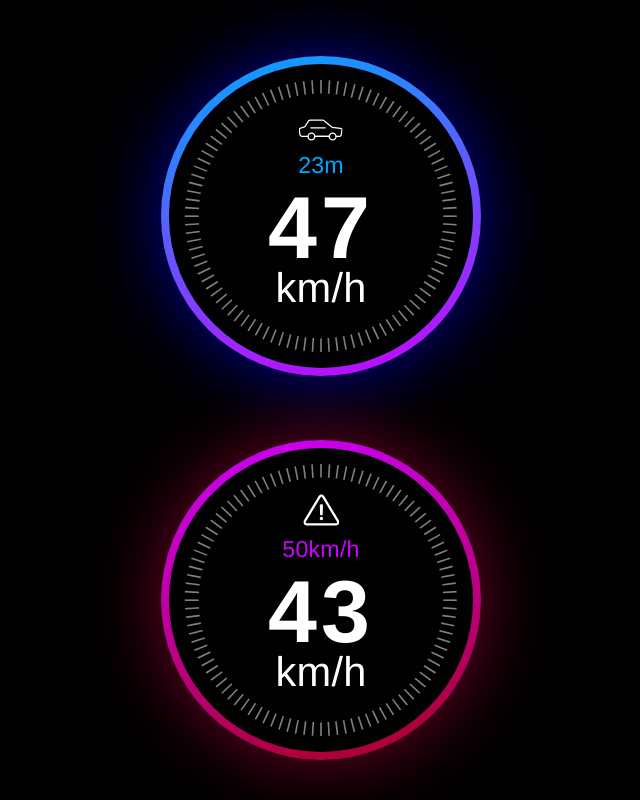
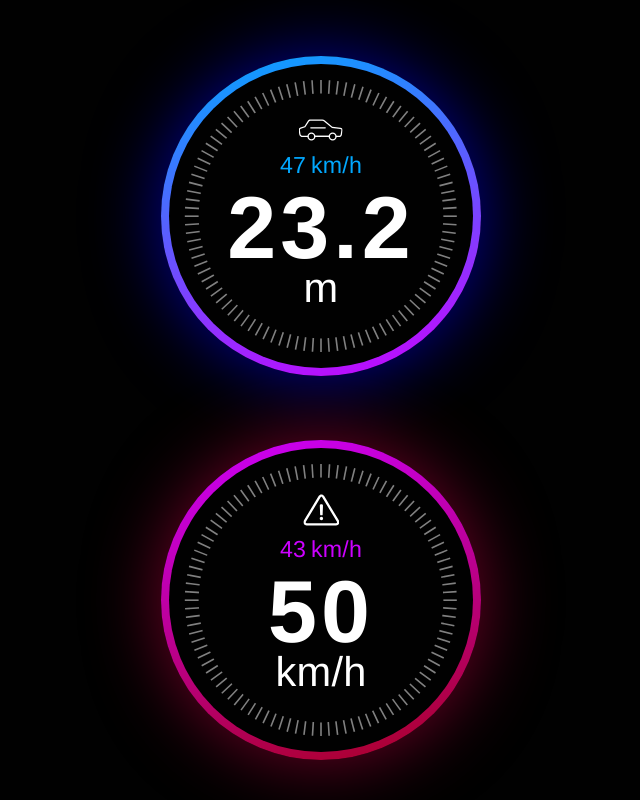
Before and after one commit to vmaraccini/TCC, a plain HTML site: page web/index.html in a window 1280 px wide. Shown: the whole page, without its empty margins (319-959 px from the left). Drawn offline with Linux system fonts and the light colour scheme.

Commit message:
Invert values

```diff
--- a/web/data.json
+++ b/web/data.json
@@ -1 +1 @@
-{"current_speed":430,"leader_distance":2300,"leader_speed":1333,"max_speed":50,"pedal":120}
+{"current_speed":430,"leader_distance":2325,"leader_speed":1333,"max_speed":50,"pedal":120}
--- a/web/index.html
+++ b/web/index.html
@@ -27,7 +27,7 @@
           </div>
           <div id="leader-distance" class="small-number">?</div>
           <h1 id="leader-speed" class="big-number">?</h1>
-          <div class="unit">km/h</div>
+          <div class="unit">m</div>
         </div>
         <div id="car">
           <img src="img/chat.svg" />
@@ -68,7 +68,7 @@
   <script src='js/jquery-3.1.1.min.js'></script>
 <script src='js/TweenMax.min.js'></script>
 
-    <script src="js/index.js"></script>
+    <script src="js/index.js?a=4"></script>
 
 </body>
 </html>
--- a/web/js/index.js
+++ b/web/js/index.js
@@ -6,10 +6,10 @@ function load() {
   var href = "/data.json?_=" + (new Date()).getTime();
   $.ajax(href, {
     success: function(data) {
-      $('#max-speed').html(Math.floor(data.max_speed) + "km/h");
-      $('#current-speed').html(Math.floor(data.current_speed / 10));
-      $('#leader-distance').html(Math.floor(data.leader_distance / 100) + "m");
-      $('#leader-speed').html(Math.floor(data.leader_speed / 100 * 3.6));
+      $('#current-speed').html(Math.floor(data.max_speed));
+      $('#max-speed').html(Math.floor(data.current_speed / 10) + "&thinsp;km/h");
+      $('#leader-speed').html(Math.floor(data.leader_distance / 10) / 10);
+      $('#leader-distance').html(Math.floor(data.leader_speed / 100 * 3.6) + "&thinsp;km/h");
       $('#connection-status').html("CONEXÃO ESTABELECIDA");
       $('#connection-summary').html("OK");
       if (!wasSuccessful) {
```
Also changed, not shown: 2 other files.
